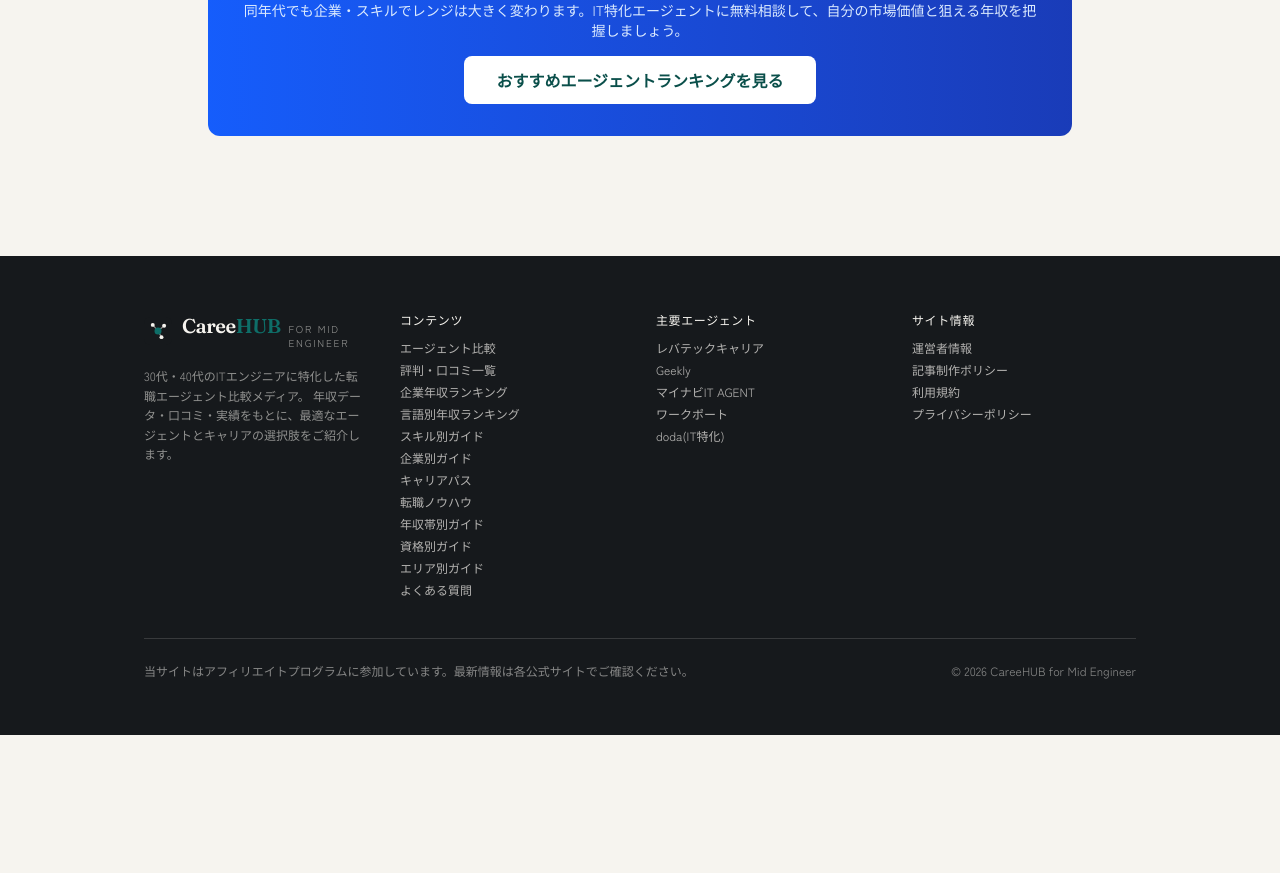
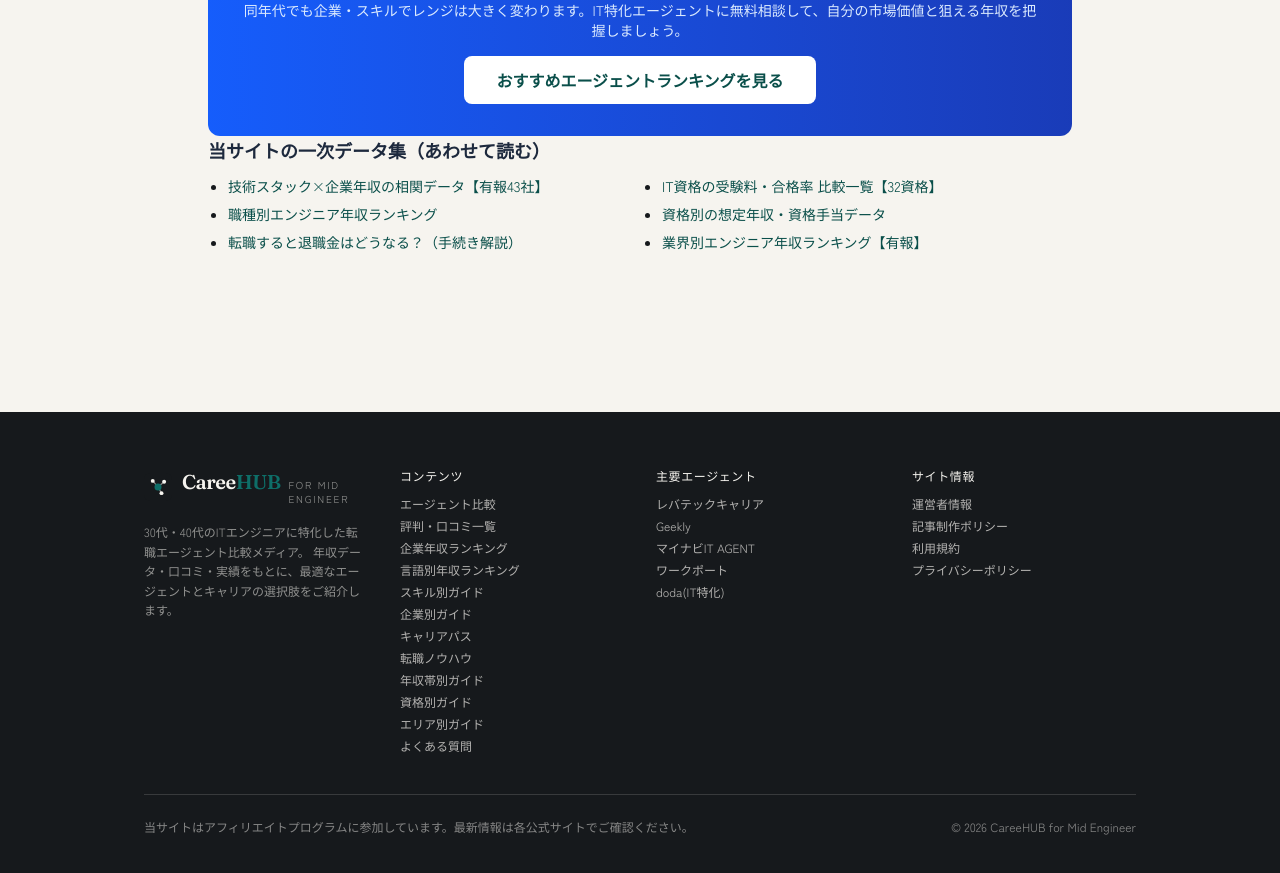
Before and after one commit to webmaster0818/middle-engineer-lab, a Next.js app: page /salary/age-salary in a window 1280 px wide. Shown: the part 2060-2933 px from the top of the page. Before the commit the page ends 2795 px from the top, so only its background shows below. Built offline with nearby package versions, Linux system fonts and the light colour scheme.

Commit message:
P2実装

```diff
--- a/app/cert/compare/page.tsx
+++ b/app/cert/compare/page.tsx
@@ -127,6 +127,19 @@ export default function CertComparePage() {
           <p className="text-blue-100 text-sm mb-4">取得した資格・実務経験が評価される求人を、IT特化エージェントに無料相談して紹介してもらいましょう。</p>
           <Link href="/#ranking" className="inline-block bg-white text-petrol-deep font-bold py-3 px-8 rounded-lg hover:bg-petrol-soft transition-colors">おすすめエージェントランキングを見る</Link>
         </section>
+        {/* 一次データ相互リンク（2026-07-04 リンク完全性の是正） */}
+        <section className="mb-10">
+          <h2 className="text-lg font-bold text-slate-800 mb-3">当サイトの一次データ集（あわせて読む）</h2>
+          <ul className="grid sm:grid-cols-2 gap-x-6 gap-y-2 text-sm list-disc pl-5">
+            <li><Link href="/salary/tech-stack-salary/" className="text-petrol-deep hover:underline">技術スタック×企業年収の相関データ【有報43社】</Link></li>
+            <li><Link href="/salary/age-salary/" className="text-petrol-deep hover:underline">年代別エンジニア年収・転職難易度 早見表</Link></li>
+            <li><Link href="/salary/job-type-salary/" className="text-petrol-deep hover:underline">職種別エンジニア年収ランキング</Link></li>
+            <li><Link href="/cert/salary/" className="text-petrol-deep hover:underline">資格別の想定年収・資格手当データ</Link></li>
+            <li><Link href="/knowledge/retirement-allowance/" className="text-petrol-deep hover:underline">転職すると退職金はどうなる？（手続き解説）</Link></li>
+            <li><Link href="/salary/industry-salary/" className="text-petrol-deep hover:underline">業界別エンジニア年収ランキング【有報】</Link></li>
+          </ul>
+        </section>
+
       </article>
     </>
   );
--- a/app/cert/salary/page.tsx
+++ b/app/cert/salary/page.tsx
@@ -202,6 +202,19 @@ export default function CertSalaryPage() {
           <p className="text-blue-100 text-sm mb-4">資格は「応募できる求人の幅」を広げます。IT特化エージェントに相談して、資格を活かせる求人と想定年収を確認しましょう。</p>
           <Link href="/#ranking" className="inline-block bg-white text-petrol-deep font-bold py-3 px-8 rounded-lg hover:bg-petrol-soft transition-colors">おすすめエージェントランキングを見る</Link>
         </section>
+        {/* 一次データ相互リンク（2026-07-04 リンク完全性の是正） */}
+        <section className="mb-10">
+          <h2 className="text-lg font-bold text-slate-800 mb-3">当サイトの一次データ集（あわせて読む）</h2>
+          <ul className="grid sm:grid-cols-2 gap-x-6 gap-y-2 text-sm list-disc pl-5">
+            <li><Link href="/salary/tech-stack-salary/" className="text-petrol-deep hover:underline">技術スタック×企業年収の相関データ【有報43社】</Link></li>
+            <li><Link href="/cert/compare/" className="text-petrol-deep hover:underline">IT資格の受験料・合格率 比較一覧【32資格】</Link></li>
+            <li><Link href="/salary/age-salary/" className="text-petrol-deep hover:underline">年代別エンジニア年収・転職難易度 早見表</Link></li>
+            <li><Link href="/salary/job-type-salary/" className="text-petrol-deep hover:underline">職種別エンジニア年収ランキング</Link></li>
+            <li><Link href="/knowledge/retirement-allowance/" className="text-petrol-deep hover:underline">転職すると退職金はどうなる？（手続き解説）</Link></li>
+            <li><Link href="/salary/industry-salary/" className="text-petrol-deep hover:underline">業界別エンジニア年収ランキング【有報】</Link></li>
+          </ul>
+        </section>
+
       </article>
     </>
   );
--- a/app/knowledge/retirement-allowance/page.tsx
+++ b/app/knowledge/retirement-allowance/page.tsx
@@ -159,6 +159,19 @@ export default function RetirementAllowancePage() {
           <p className="text-blue-100 text-sm mb-4">額面年収だけでなく、退職金・企業型DC・各種手当まで含めた「実質的な条件」で比較するのが失敗しない転職のコツです。IT特化エージェントに相談して条件を引き出しましょう。</p>
           <Link href="/#ranking" className="inline-block bg-white text-petrol-deep font-bold py-3 px-8 rounded-lg hover:bg-petrol-soft transition-colors">おすすめエージェントランキングを見る</Link>
         </section>
+        {/* 一次データ相互リンク（2026-07-04 リンク完全性の是正） */}
+        <section className="mb-10">
+          <h2 className="text-lg font-bold text-slate-800 mb-3">当サイトの一次データ集（あわせて読む）</h2>
+          <ul className="grid sm:grid-cols-2 gap-x-6 gap-y-2 text-sm list-disc pl-5">
+            <li><Link href="/salary/tech-stack-salary/" className="text-petrol-deep hover:underline">技術スタック×企業年収の相関データ【有報43社】</Link></li>
+            <li><Link href="/cert/compare/" className="text-petrol-deep hover:underline">IT資格の受験料・合格率 比較一覧【32資格】</Link></li>
+            <li><Link href="/salary/age-salary/" className="text-petrol-deep hover:underline">年代別エンジニア年収・転職難易度 早見表</Link></li>
+            <li><Link href="/salary/job-type-salary/" className="text-petrol-deep hover:underline">職種別エンジニア年収ランキング</Link></li>
+            <li><Link href="/cert/salary/" className="text-petrol-deep hover:underline">資格別の想定年収・資格手当データ</Link></li>
+            <li><Link href="/salary/industry-salary/" className="text-petrol-deep hover:underline">業界別エンジニア年収ランキング【有報】</Link></li>
+          </ul>
+        </section>
+
       </article>
     </>
   );
--- a/app/salary/age-salary/page.tsx
+++ b/app/salary/age-salary/page.tsx
@@ -129,6 +129,19 @@ export default function AgeSalaryPage() {
           <p className="text-blue-100 text-sm mb-4">同年代でも企業・スキルでレンジは大きく変わります。IT特化エージェントに無料相談して、自分の市場価値と狙える年収を把握しましょう。</p>
           <Link href="/#ranking" className="inline-block bg-white text-petrol-deep font-bold py-3 px-8 rounded-lg hover:bg-petrol-soft transition-colors">おすすめエージェントランキングを見る</Link>
         </section>
+        {/* 一次データ相互リンク（2026-07-04 リンク完全性の是正） */}
+        <section className="mb-10">
+          <h2 className="text-lg font-bold text-slate-800 mb-3">当サイトの一次データ集（あわせて読む）</h2>
+          <ul className="grid sm:grid-cols-2 gap-x-6 gap-y-2 text-sm list-disc pl-5">
+            <li><Link href="/salary/tech-stack-salary/" className="text-petrol-deep hover:underline">技術スタック×企業年収の相関データ【有報43社】</Link></li>
+            <li><Link href="/cert/compare/" className="text-petrol-deep hover:underline">IT資格の受験料・合格率 比較一覧【32資格】</Link></li>
+            <li><Link href="/salary/job-type-salary/" className="text-petrol-deep hover:underline">職種別エンジニア年収ランキング</Link></li>
+            <li><Link href="/cert/salary/" className="text-petrol-deep hover:underline">資格別の想定年収・資格手当データ</Link></li>
+            <li><Link href="/knowledge/retirement-allowance/" className="text-petrol-deep hover:underline">転職すると退職金はどうなる？（手続き解説）</Link></li>
+            <li><Link href="/salary/industry-salary/" className="text-petrol-deep hover:underline">業界別エンジニア年収ランキング【有報】</Link></li>
+          </ul>
+        </section>
+
       </article>
     </>
   );
--- a/app/salary/industry-salary/page.tsx
+++ b/app/salary/industry-salary/page.tsx
@@ -225,6 +225,19 @@ export default function IndustrySalaryPage() {
           <p className="text-blue-100 text-sm mb-4">業界・企業・職種でレンジは大きく変わります。IT特化エージェントに相談して、自分のスキルで狙える業界と年収を把握しましょう。</p>
           <Link href="/#ranking" className="inline-block bg-white text-petrol-deep font-bold py-3 px-8 rounded-lg hover:bg-petrol-soft transition-colors">おすすめエージェントランキングを見る</Link>
         </section>
+        {/* 一次データ相互リンク（2026-07-04 リンク完全性の是正） */}
+        <section className="mb-10">
+          <h2 className="text-lg font-bold text-slate-800 mb-3">当サイトの一次データ集（あわせて読む）</h2>
+          <ul className="grid sm:grid-cols-2 gap-x-6 gap-y-2 text-sm list-disc pl-5">
+            <li><Link href="/salary/tech-stack-salary/" className="text-petrol-deep hover:underline">技術スタック×企業年収の相関データ【有報43社】</Link></li>
+            <li><Link href="/cert/compare/" className="text-petrol-deep hover:underline">IT資格の受験料・合格率 比較一覧【32資格】</Link></li>
+            <li><Link href="/salary/age-salary/" className="text-petrol-deep hover:underline">年代別エンジニア年収・転職難易度 早見表</Link></li>
+            <li><Link href="/salary/job-type-salary/" className="text-petrol-deep hover:underline">職種別エンジニア年収ランキング</Link></li>
+            <li><Link href="/cert/salary/" className="text-petrol-deep hover:underline">資格別の想定年収・資格手当データ</Link></li>
+            <li><Link href="/knowledge/retirement-allowance/" className="text-petrol-deep hover:underline">転職すると退職金はどうなる？（手続き解説）</Link></li>
+          </ul>
+        </section>
+
       </article>
     </>
   );
--- a/app/salary/job-type-salary/page.tsx
+++ b/app/salary/job-type-salary/page.tsx
@@ -184,6 +184,19 @@ export default function JobTypeSalaryPage() {
           <p className="text-blue-100 text-sm mb-4">同じ職種でも経験・技術範囲でレンジは大きく変わります。IT特化エージェントに相談して、自分の市場価値と狙える年収を把握しましょう。</p>
           <Link href="/#ranking" className="inline-block bg-white text-petrol-deep font-bold py-3 px-8 rounded-lg hover:bg-petrol-soft transition-colors">おすすめエージェントランキングを見る</Link>
         </section>
+        {/* 一次データ相互リンク（2026-07-04 リンク完全性の是正） */}
+        <section className="mb-10">
+          <h2 className="text-lg font-bold text-slate-800 mb-3">当サイトの一次データ集（あわせて読む）</h2>
+          <ul className="grid sm:grid-cols-2 gap-x-6 gap-y-2 text-sm list-disc pl-5">
+            <li><Link href="/salary/tech-stack-salary/" className="text-petrol-deep hover:underline">技術スタック×企業年収の相関データ【有報43社】</Link></li>
+            <li><Link href="/cert/compare/" className="text-petrol-deep hover:underline">IT資格の受験料・合格率 比較一覧【32資格】</Link></li>
+            <li><Link href="/salary/age-salary/" className="text-petrol-deep hover:underline">年代別エンジニア年収・転職難易度 早見表</Link></li>
+            <li><Link href="/cert/salary/" className="text-petrol-deep hover:underline">資格別の想定年収・資格手当データ</Link></li>
+            <li><Link href="/knowledge/retirement-allowance/" className="text-petrol-deep hover:underline">転職すると退職金はどうなる？（手続き解説）</Link></li>
+            <li><Link href="/salary/industry-salary/" className="text-petrol-deep hover:underline">業界別エンジニア年収ランキング【有報】</Link></li>
+          </ul>
+        </section>
+
       </article>
     </>
   );
--- a/app/salary/tech-stack-salary/page.tsx
+++ b/app/salary/tech-stack-salary/page.tsx
@@ -192,6 +192,19 @@ export default function TechStackSalaryPage() {
           <p className="text-blue-100 text-sm mb-4">IT特化型エージェントに無料相談して、あなたの技術スタックが評価される求人を紹介してもらいましょう。</p>
           <Link href="/#ranking" className="inline-block bg-white text-petrol-deep font-bold py-3 px-8 rounded-lg hover:bg-petrol-soft transition-colors">おすすめエージェントランキングを見る</Link>
         </section>
+        {/* 一次データ相互リンク（2026-07-04 リンク完全性の是正） */}
+        <section className="mb-10">
+          <h2 className="text-lg font-bold text-slate-800 mb-3">当サイトの一次データ集（あわせて読む）</h2>
+          <ul className="grid sm:grid-cols-2 gap-x-6 gap-y-2 text-sm list-disc pl-5">
+            <li><Link href="/cert/compare/" className="text-petrol-deep hover:underline">IT資格の受験料・合格率 比較一覧【32資格】</Link></li>
+            <li><Link href="/salary/age-salary/" className="text-petrol-deep hover:underline">年代別エンジニア年収・転職難易度 早見表</Link></li>
+            <li><Link href="/salary/job-type-salary/" className="text-petrol-deep hover:underline">職種別エンジニア年収ランキング</Link></li>
+            <li><Link href="/cert/salary/" className="text-petrol-deep hover:underline">資格別の想定年収・資格手当データ</Link></li>
+            <li><Link href="/knowledge/retirement-allowance/" className="text-petrol-deep hover:underline">転職すると退職金はどうなる？（手続き解説）</Link></li>
+            <li><Link href="/salary/industry-salary/" className="text-petrol-deep hover:underline">業界別エンジニア年収ランキング【有報】</Link></li>
+          </ul>
+        </section>
+
       </article>
     </>
   );
```
